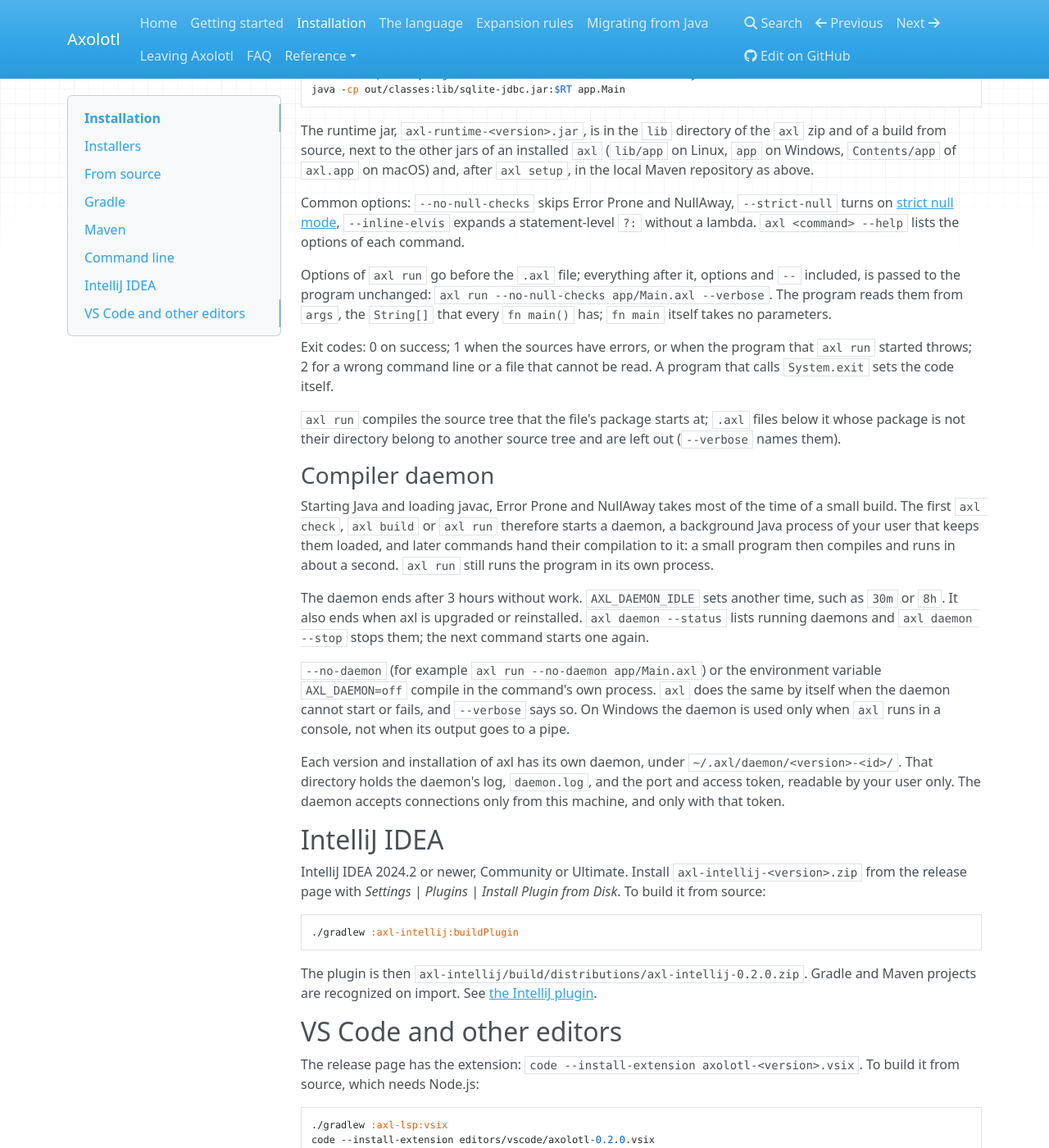
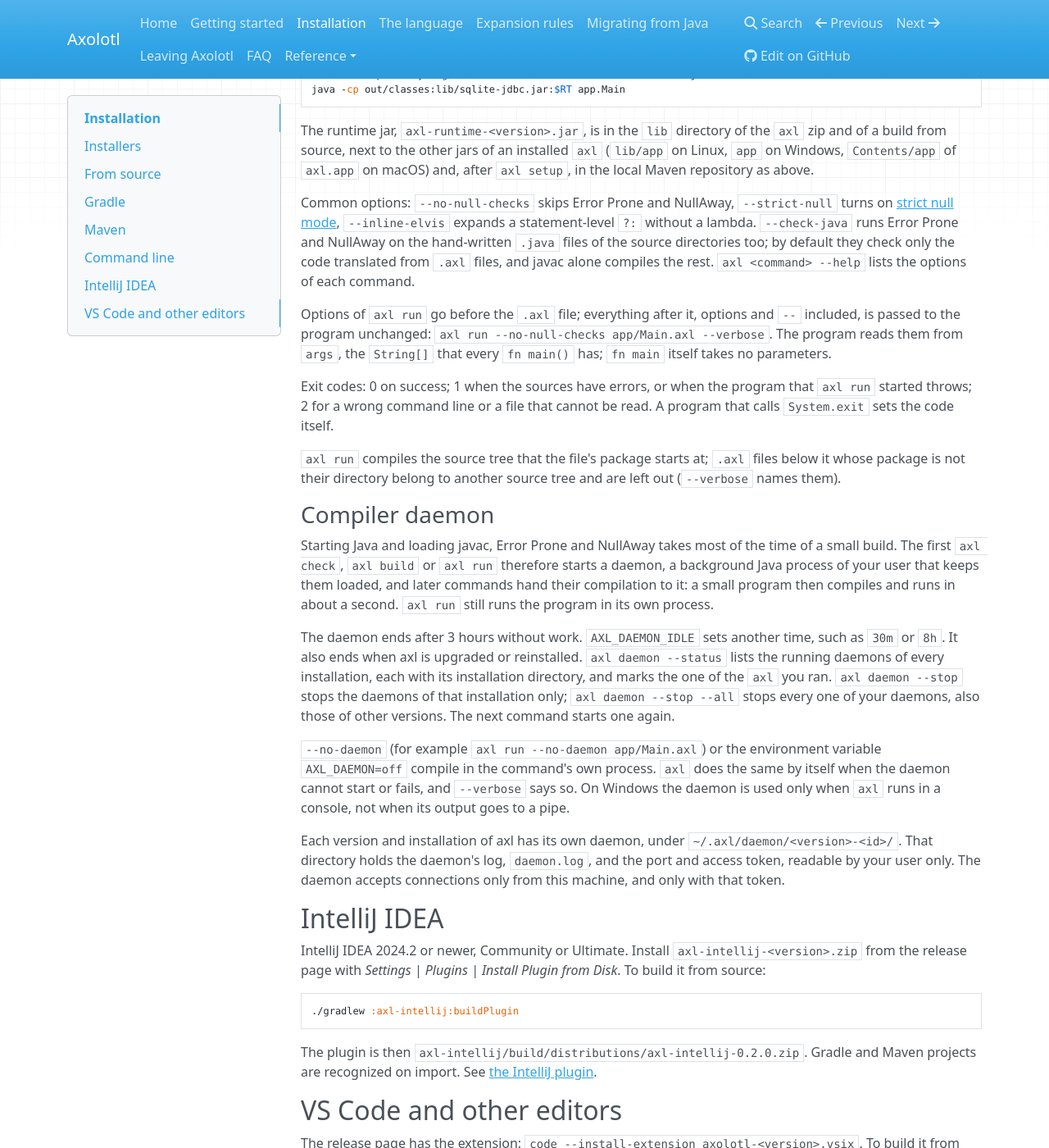
Before and after one commit to k1ngmang/axolotl-lang, an MkDocs documentation site: the page built from docs/install.md, in a window 1280 px wide and 1400 px high, scrolled down 2730 px. Shown: the whole window at 82% size. Built offline with MkDocs 1.6.1, drawn with Linux system fonts in a browser that asks for light colours; nearby versions of some CDN libraries.

Commit message:
Document Error Prone on translated code only and the daemon stop of one installation

```diff
--- a/docs/install.md
+++ b/docs/install.md
@@ -136,7 +136,9 @@ repository as above.
 
 Common options: `--no-null-checks` skips Error Prone and NullAway, `--strict-null` turns on
 [strict null mode](language.md#java-code-without-nullness-annotations), `--inline-elvis` expands a
-statement-level `?:` without a lambda. `axl <command> --help` lists the options of each command.
+statement-level `?:` without a lambda. `--check-java` runs Error Prone and NullAway on the hand-written `.java` files of the
+source directories too; by default they check only the code translated from `.axl` files, and javac alone compiles the rest.
+`axl <command> --help` lists the options of each command.
 
 Options of `axl run` go before the `.axl` file; everything after it, options and `--` included, is
 passed to the program unchanged: `axl run --no-null-checks app/Main.axl --verbose`. The program
@@ -158,8 +160,10 @@ them loaded, and later commands hand their compilation to it: a small program th
 second. `axl run` still runs the program in its own process.
 
 The daemon ends after 3 hours without work. `AXL_DAEMON_IDLE` sets another time, such as `30m` or `8h`. It also ends
-when axl is upgraded or reinstalled. `axl daemon --status` lists running daemons and `axl daemon --stop` stops them;
-the next command starts one again.
+when axl is upgraded or reinstalled. `axl daemon --status` lists the running daemons of every installation, each with its
+installation directory, and marks the one of the `axl` you ran. `axl daemon --stop` stops the daemons of that installation
+only; `axl daemon --stop --all` stops every one of your daemons, also those of other versions. The next command starts one
+again.
 
 `--no-daemon` (for example `axl run --no-daemon app/Main.axl`) or the environment variable `AXL_DAEMON=off` compile in
 the command's own process. `axl` does the same by itself when the daemon cannot start or fails, and `--verbose` says
```
Also changed, not shown: CHANGELOG.md (+3 -0 lines), docs/gradle.md (+4 -0 lines), docs/maven.md (+6 -1 lines).
